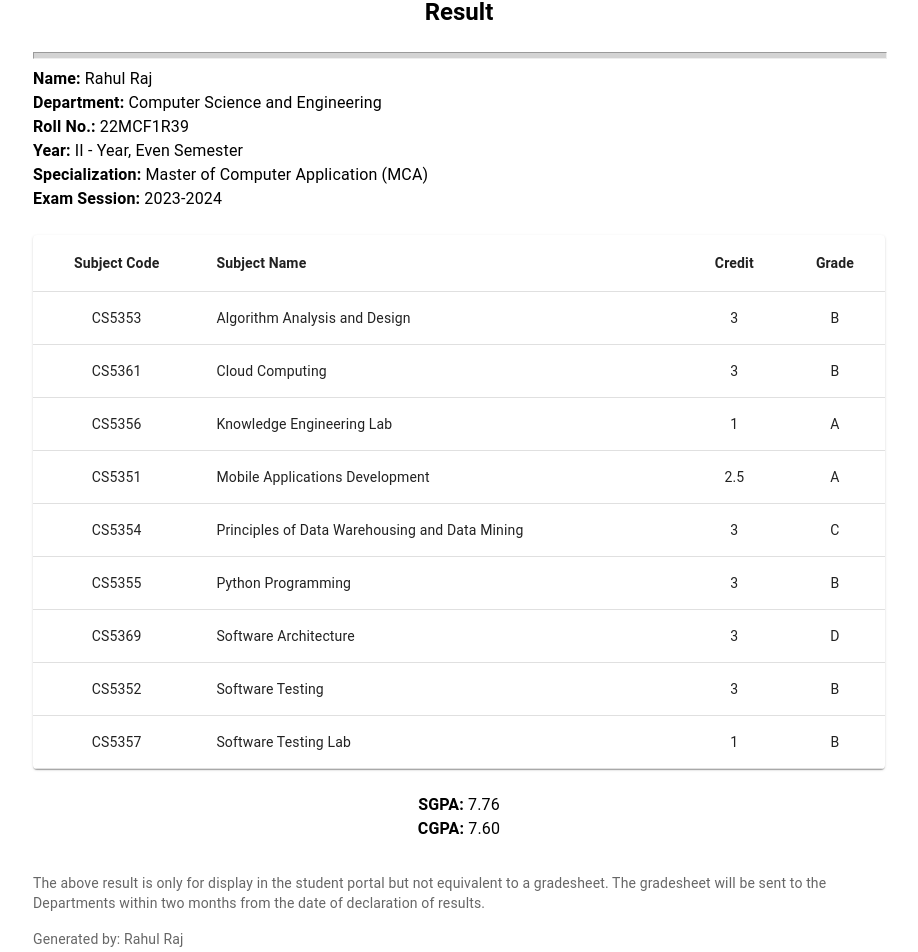
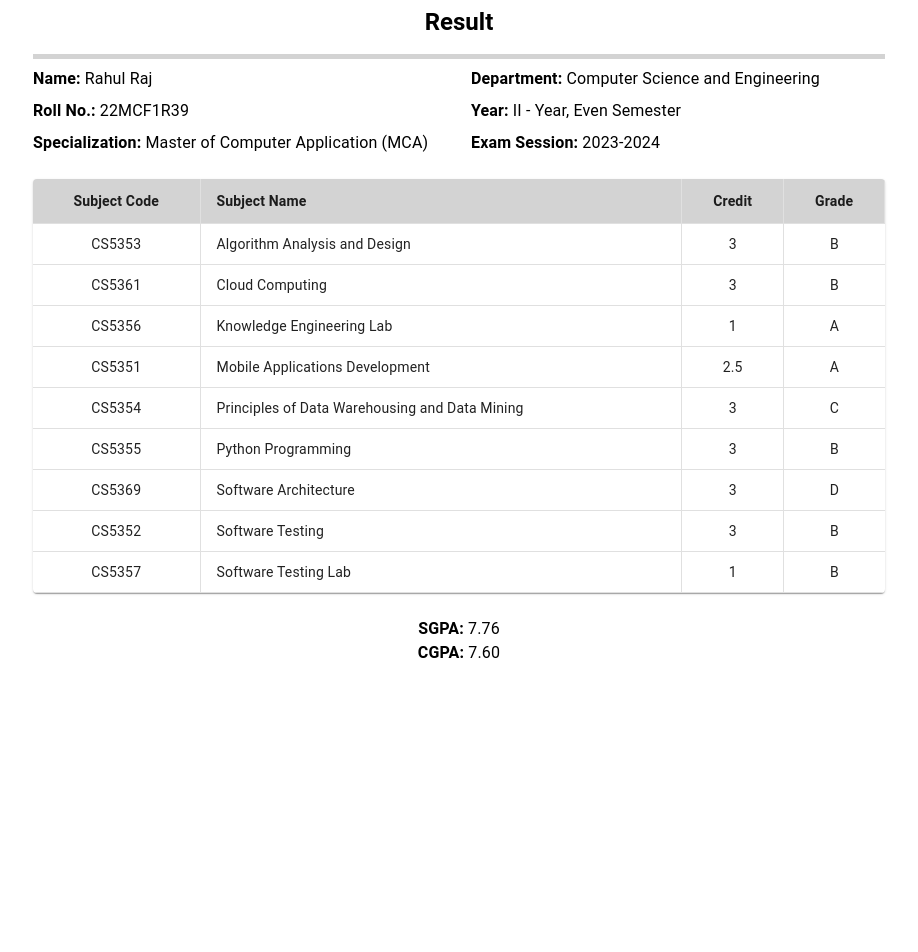
Before and after one commit to DexTerMtor-Rahul/Academic_Record, a React (Vite) app in the folder result-memo/: page / in a window 1280 px wide. Shown: the part 152-1104 px from the top of the page, without its empty margins (181-1099 px from the left). After the commit the page ends 825 px from the top, so only its background shows below. Built offline with nearby package versions, Linux system fonts and the light colour scheme.

Commit message:
Modifed result memo

```diff
--- a/result-memo/src/ResultMemoComponent.jsx
+++ b/result-memo/src/ResultMemoComponent.jsx
@@ -11,12 +11,13 @@ import {
   Paper,
   Box,
 } from "@mui/material";
+import Grid from "@mui/material/Grid2";
 import Logo from "./assets/logo.png";
 
 const ColoredLine = ({ color, height }) => (
   <hr
     style={{
-      color: color,
+      border: 0,
       backgroundColor: color,
       height: height || 2,
       width: "100%",
@@ -70,10 +71,9 @@ const ResultMemo = () => {
 
   return (
     <Container maxWidth="md">
-      <Box mb={3} display="flex" alignItems="center" flexDirection="column">
+      <Box mb={2} display="flex" alignItems="center" flexDirection="column">
         <Box display="flex" alignItems="center" mb={2}>
-          <img src={Logo} alt="NIT Warangal Logo" width={70} height={70} />
-
+          <img src={Logo} alt="NIT Warangal Logo" width={100} height={100} />
           <Box ml={2}>
             <Typography variant="h5" fontWeight="bold">
               NATIONAL INSTITUTE OF TECHNOLOGY WARANGAL
@@ -82,37 +82,67 @@ const ResultMemo = () => {
             <Typography variant="body1">Website: nitw.ac.in</Typography>
           </Box>
         </Box>
+
         <ColoredLine color="black" />
-        <Typography variant="h5" fontWeight="bold" mt={3}>
+        <Typography variant="h5" fontWeight="bold" mt={2}>
           Result
         </Typography>
       </Box>
       <ColoredLine color="#D3D3D3" height={5} />
+
       <Box mb={3}>
+        <Grid container rowSpacing={1} columnSpacing={{ xs: 1, sm: 2, md: 3 }}>
+          <Grid size={6}>
             <Typography>
               <strong>Name:</strong> {studentInfo.name}
             </Typography>
+          </Grid>
+          <Grid size={6}>
             <Typography>
               <strong>Department:</strong> {studentInfo.department}
             </Typography>
+          </Grid>
+          <Grid size={6}>
             <Typography>
               <strong>Roll No.:</strong> {studentInfo.rollNo}
             </Typography>
+          </Grid>
+          <Grid size={6}>
             <Typography>
               <strong>Year:</strong> {studentInfo.year}
             </Typography>
+          </Grid>
+          <Grid size={6}>
             <Typography>
               <strong>Specialization:</strong> {studentInfo.specialization}
             </Typography>
+          </Grid>
+          <Grid size={6}>
             <Typography>
               <strong>Exam Session:</strong> {studentInfo.session}
             </Typography>
+          </Grid>
+        </Grid>
       </Box>
 
       <TableContainer component={Paper}>
-        <Table aria-label="subject table">
+        <Table
+          aria-label="subject table"
+          sx={{
+            "& .MuiTableCell-sizeMedium": {
+              padding: "10px 16px",
+              borderRight: "1px solid rgba(224, 224, 224, 1)",
+            },
+            "& .MuiTableCell-head": {
+              borderRight: "1px solid rgba(224, 224, 224, 1)",
+            },
+            "& .MuiTableCell-body:last-child": {
+              borderRight: "none",
+            },
+          }}
+        >
           <TableHead>
-            <TableRow>
+            <TableRow style={{ backgroundColor: "#D3D3D3" }}>
               <TableCell align="center">
                 <strong>Subject Code</strong>
               </TableCell>
@@ -148,18 +178,6 @@ const ResultMemo = () => {
           <strong>CGPA:</strong> {studentInfo.cgpa}
         </Typography>
       </Box>
-
-      <Typography variant="body2" color="textSecondary" mt={4}>
-        The above result is only for display in the student portal but not
-        equivalent to a gradesheet. The gradesheet will be sent to the
-        Departments within two months from the date of declaration of results.
-      </Typography>
-
-      <Box mt={2}>
-        <Typography variant="body2" color="textSecondary">
-          Generated by: {studentInfo.name}
-        </Typography>
-      </Box>
     </Container>
   );
 };
```
Lines whose indentation alone changed are shown as unchanged.
